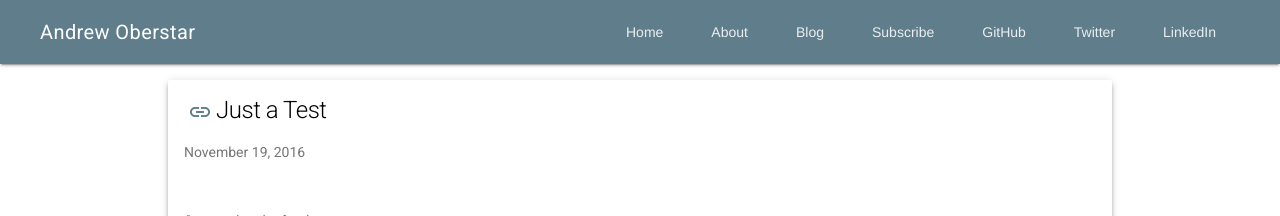
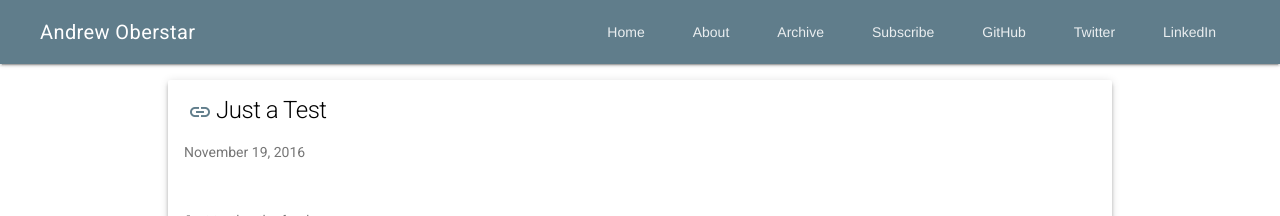
Before and after one commit to ajoberstar/ajoberstar.github.io, a Jekyll site: the page built from posts/index.html, in a window 1280 px wide. Shown: the top 216 px of the page. Built offline with Jekyll 4.4.1, drawn with Linux system fonts in a browser that asks for light colours; nearby versions of some CDN libraries.

Commit message:
refactor urls

```diff
--- a/_config.yml
+++ b/_config.yml
@@ -1,5 +1,5 @@
 name: Andrew Oberstar, Unoriginal Thoughts and Titles
 markdown: kramdown
-permalink: /blog/:year/:month/:day/:title
+permalink: /:year/:month/:day/:title
 gems:
     - jekyll-sitemap
--- a/_data/links.yml
+++ b/_data/links.yml
@@ -2,10 +2,10 @@
   url: /
 - text: About
   url: /about
-- text: Blog
-  url: /blog
+- text: Archive
+  url: /posts
 - text: Subscribe
-  url: /blog/feed.xml
+  url: /feed.xml
 - text: GitHub
   url: https://github.com/ajoberstar
 - text: Twitter
--- a/_layouts/default.html
+++ b/_layouts/default.html
@@ -3,7 +3,7 @@
     <head>
         <title>{{ page.title }}</title>
 
-        <link rel="alternate" type="application/atom+xml" title="Blog" href="/feed.xml">
+        <link rel="alternate" type="application/atom+xml" title="Posts" href="/feed.xml">
 
         <link rel="stylesheet" href="http://fonts.googleapis.com/css?family=Roboto:300,400,500,700" type="text/css">
         <link rel="stylesheet" href="https://fonts.googleapis.com/icon?family=Material+Icons">
--- /dev/null
+++ b/blog/index.xml
@@ -0,0 +1,3 @@
+<redirect>
+    <newLocation>http://ajoberstar.org/feed.xml</newLocation>
+</redirect>
```
Also changed, not shown: posts/index.html (renamed from blog/index.html).
